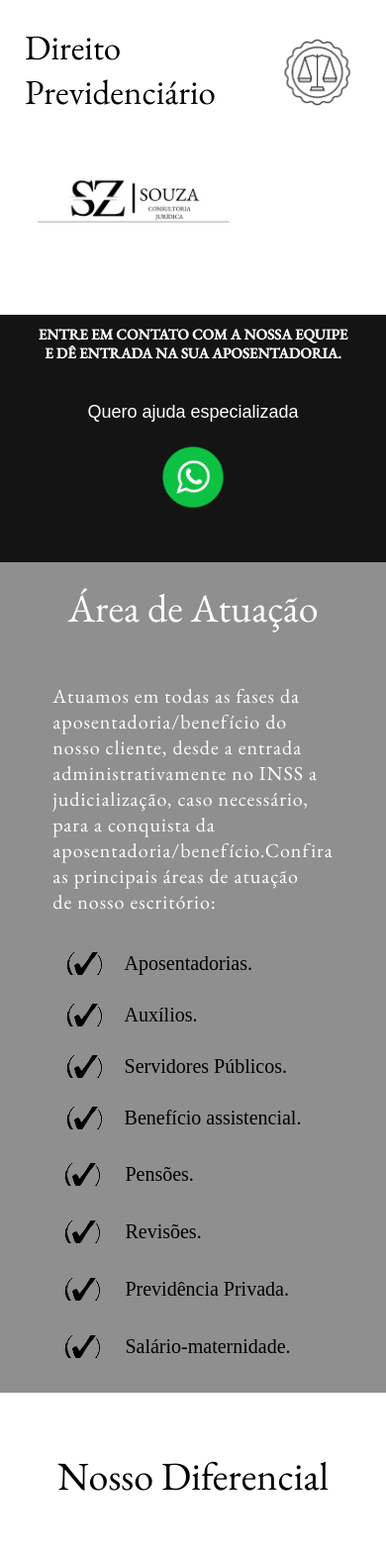
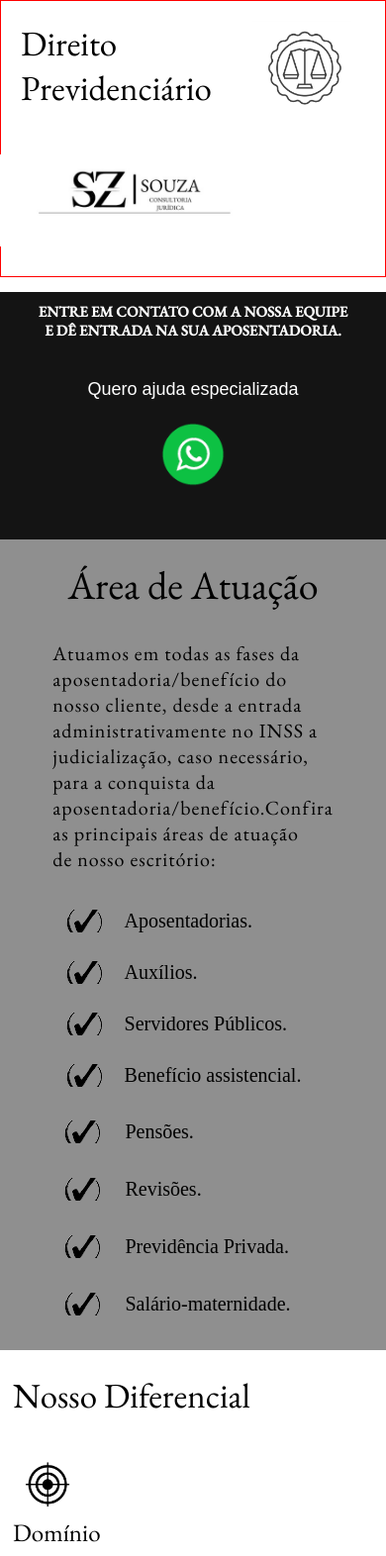
Before and after one commit to jonathanrichardss/landing-page-caio-adv, a website: page index.html in a window 390 px wide. Shown: the top 1572 px of the page at 99% size. Drawn offline with nearby package versions, Linux system fonts and the light colour scheme.

Commit message:
Realizado ajustes na responsividade.

```diff
--- a/index.html
+++ b/index.html
@@ -55,7 +55,7 @@
         </section>
         <section class="section-1" id="areaAtuacao">
             <div>
-                <h1>Nosso Diferencial</h1>
+                <h4 class="diferTitle">Nosso Diferencial</h4>
                 <div>
                     <ul class="lista-diferencial">
                         <li>
@@ -118,9 +118,9 @@
                     <div><img src="./assets/reviews/review_5.png" alt="review_5"></div>
                     <div><img src="./assets/reviews/review_6.png" alt="review_6"></div>
                     <div><img src="./assets/reviews/review_7.png" alt="review_7"></div>
-                    <div><img src="./assets/reviews/review_9.png" alt="review_9"></div>
+                    <div><img hidden="true" src="./assets/reviews/review_9.png" alt="review_9"></div>
                     <div><img src="./assets/reviews/review_10.png" alt="review_10"></div>
-                    <div><img src="./assets/reviews/review_11.png" alt="review_11"></div>
+                    <div><img hidden="true" src="./assets/reviews/review_11.png" alt="review_11"></div>
                 </div>
         </section>
         <div class="entreEmContato">
--- a/style.css
+++ b/style.css
@@ -22,14 +22,14 @@ main {
   width: 100%;
   min-height: 220px;
   display: flex;
-  padding: 40px;
+  padding: 20px;
   flex-wrap: nowrap;
+  border: 1px solid red;
+  justify-content: center;
 }
 
 .header-section * {
-  margin: 0 20px;
-  padding: 5px;
-  align-items: flex-end;
+  padding: 0px;
 }
 
 .header-section h1 {
@@ -52,18 +52,19 @@ main {
 }
 
 .div-logoprincipal {
-  width: 100%;
+  min-width: 300px;
   flex-direction: column;
+  align-items: flex-end;
 }
 
 .div-balanca {
-  width: 100%;
+  min-width: 370px;
   min-height: fit-content;
   text-align: left;
 }
 
 .logo-principal {
-  min-width: 700px;
+  min-width: 600px;
 }
 
 .logo-balanca {
@@ -444,7 +445,7 @@ a {
 }
 
 .whats_logo {
-  max-width: 150px;
+  max-width: 130px;
   max-height: 150px;
   transition: transform .3s;
 }
@@ -491,17 +492,15 @@ a {
 
   .header-section {
     width: 100%;
-    min-height: 250px;
+    min-height: 220px;
     display: flex;
-    justify-content: left;
-    flex-wrap: wrap;
-    margin-right: 100px;
-    padding: 15px;
+    justify-content: center;
+    padding: 20px;
   }
 
   .header-section * {
-    margin: auto 0;
-    padding: 5px;
+    margin: 0 auto;
+    padding: 0px;
     align-items: flex-start;
   }
 
@@ -529,15 +528,13 @@ a {
   }
 
   .div-logoprincipal {
-    width: 100%;
+    min-width: 220px;
     flex-direction: column;
   }
 
   .div-balanca {
-    width: 40%;
+    min-width: 20px;
     text-align: center;
-    position: absolute;
-    margin: 5px 225px;
   }
 
   .section-2 {
@@ -552,16 +549,15 @@ a {
 
   .section-2 h2 {
     font-size: 40px;
-    color: white;
     font-family: 'EB Garamond', serif;
     font-weight: 300;
     text-align: center;
     margin: 20px;
+    margin-bottom: 0;
   }
 
   .section-2 h3 {
     font-size: 20px;
-    color: white;
     font-family: 'EB Garamond', serif;
     font-weight: 300;
     text-align: left;
@@ -665,35 +661,49 @@ a {
 
   .section-1 div {
     width: 390px;
-    min-height: 250px;
+    min-height: 420px;
     background-color: white;
   }
 
 
   .lista-diferencial {
-    gap: 10px;
     list-style: none;
   }
 
+
   .lista-diferencial h3 {
+    font-size: 25px;
+    text-align: left;
+    margin: 13px;
+    margin-bottom: 11px;
+  }
+
+  .diferTitle {
     font-size: 35px;
     text-align: left;
-    margin: 20px;
-    margin-bottom: 45px;
+    margin: 13px;
+    margin-bottom: 40px;
+    margin-top: 20px;
+    color: black;
+    font-family: 'EB Garamond', serif;
+    font-weight: 300;
+    text-align: center;
+    justify-self: left;
   }
 
   .lista-diferencial p {
-    font-size: 20px;
-    text-align: center;
-    margin: auto 20px;
-    white-space: nowrap;
+    font-size: 16px;
+    text-align: start;
+    margin-bottom: 5px;
+    white-space: wrap;
   }
 
   .lista-diferencial img {
-    width: 60px;
+    max-width: 60px;
     justify-content: center;
-    margin: auto 30px;
-    float: left;
+    margin: auto 15px;
+    padding-bottom: 5px;
+    padding-left: 5px;
   }
 
   .entreEmContato {
@@ -703,6 +713,7 @@ a {
   .entreEmContato h3{
     font-size: 15px;
     padding: 10px;
+    margin-top: 10px;
   }
 
   .entreEmContato p {
@@ -739,11 +750,10 @@ a {
   }
 
   .tns-item * {
-    margin: 10px;
-
+    margin: 1px;
     min-width: 100%;
-    max-width: 750px;
-    height: 50px;
+    max-width: 606px;
+    min-height: 50px;
   }
 
   .quem-somos-container {
@@ -767,6 +777,7 @@ a {
     text-align: left;
     margin-bottom: 30px;
     color: white;
+    font-weight: 100;
   }
 
 
```
